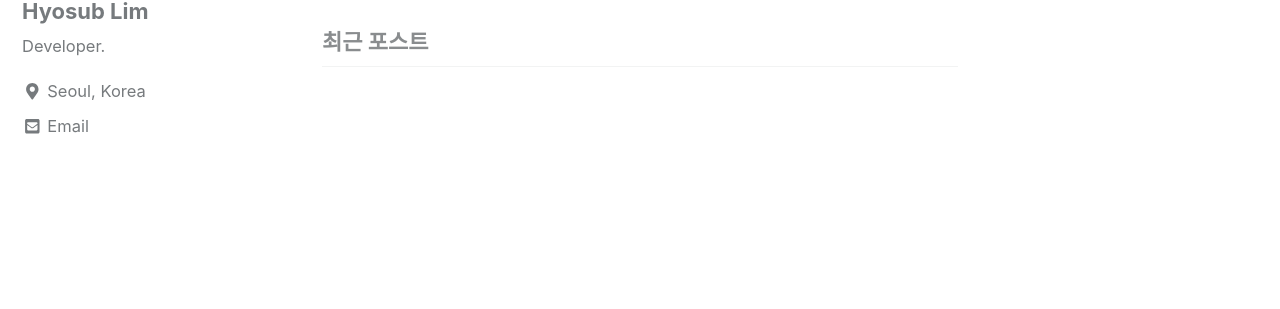
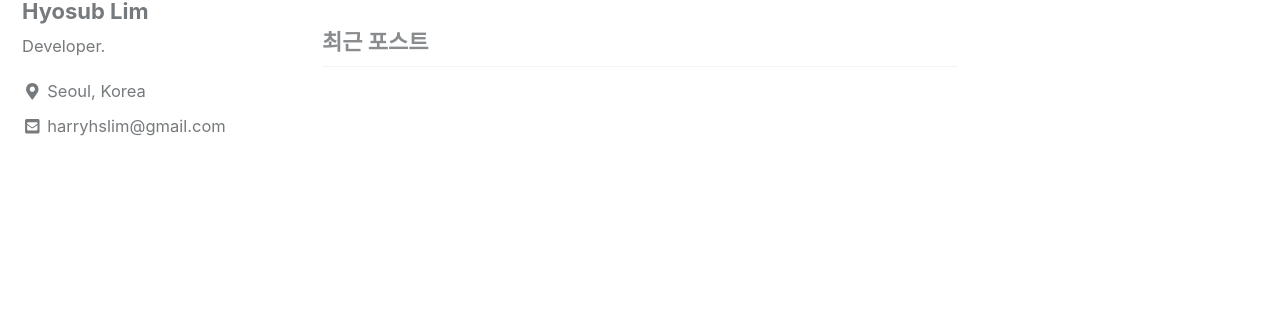
Before and after one commit to hyosub/hyosub.github.io, a Jekyll site: the page built from index.html, in a window 1280 px wide. Shown: the part 113-422 px from the top of the page. Built offline with Jekyll 4.4.1, drawn with Linux system fonts in a browser that asks for light colours; cached includes are drawn as plain includes; nearby versions of some CDN libraries; the list of posts is cut into pages by our own code.

Commit message:
Update config

```diff
--- a/_config.yml
+++ b/_config.yml
@@ -11,7 +11,7 @@
 # https://mmistakes.github.io/minimal-mistakes/docs/quick-start-guide/#installing-the-theme
 
 # theme                  : "minimal-mistakes-jekyll"
-remote_theme           : "mmistakes/minimal-mistakes"
+# remote_theme           : "mmistakes/minimal-mistakes"
 minimal_mistakes_skin    : "default" # "air", "aqua", "contrast", "dark", "dirt", "neon", "mint", "plum", "sunrise"
 
 # Site Settings
@@ -112,7 +112,7 @@ author:
   location         : "Seoul, Korea"
   email            :
   links:
-    - label: "Email"
+    - label: "harryhslim@gmail.com"
       icon: "fas fa-fw fa-envelope-square"
       url: mailto:harryhslim@gmail.com
     - label: "Website"
```
